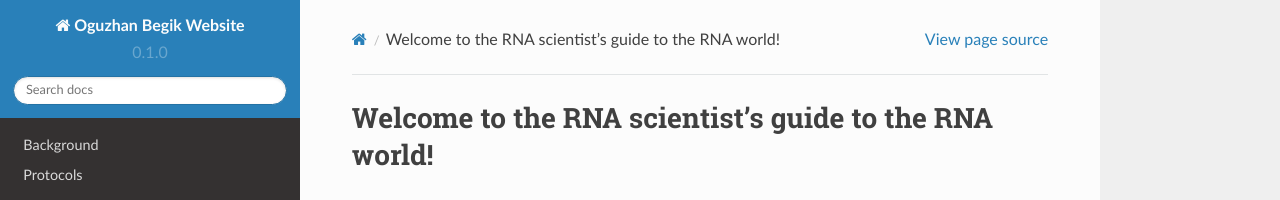
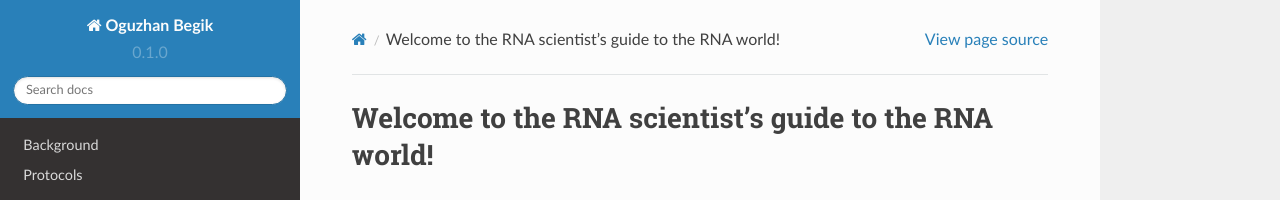
Before and after one commit to obegik/website_readdocs, a Sphinx documentation site: the page built from docs/source/index.rst, in a window 1280 px wide. Shown: the top 200 px of the page. Built offline with Sphinx 7.4.7 and the Read the Docs theme 2.0.0, drawn with Linux system fonts in a browser that asks for light colours.

Commit message:
Update conf.py

```diff
--- a/docs/source/conf.py
+++ b/docs/source/conf.py
@@ -2,7 +2,7 @@
 
 # -- Project information
 
-project = 'Oguzhan Begik Website'
+project = 'Oguzhan Begik'
 copyright = '2023, Oguzhan Begik'
 author = 'Oguzhan Begik'
 
```
